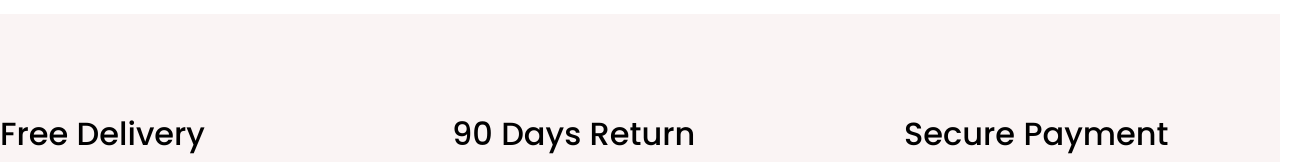
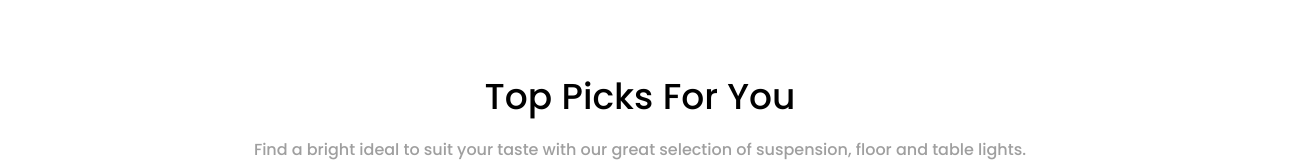
Before and after one commit to Rakib-Hassan-web/furniture-e-commarche-project-with-react, a React (Vite) app: page /ProductDetailsPage/1 in a window 1280 px wide. Shown: the part 668-830 px from the top of the page, 1305 px wide, since content can reach past the window. Built offline with nearby package versions, Linux system fonts and the light colour scheme; no server answers.

Commit message:
top pick components call in detail page

```diff
--- a/src/Pages/ProductDetailsPage.jsx
+++ b/src/Pages/ProductDetailsPage.jsx
@@ -6,6 +6,7 @@ import { FiPlusCircle } from "react-icons/fi";
 import { GoPlusCircle } from "react-icons/go";
 import { HiOutlineMinusCircle } from "react-icons/hi";
 import { useParams } from "react-router";
+import Top_Picks from "../Components/Top_Picks";
 
 export default function ProductPage() {
   const [product, setproduct] = useState({});
@@ -27,6 +28,7 @@ export default function ProductPage() {
   console.log(product);
 
   return (
+    <>
     <div className="min- bg-white flex  justify-center py-30 ">
       <div className="grid grid-cols-1 md:grid-cols-2 gap-10 max-w-6xl w-full">
         {/* Left Side - Images */}
@@ -134,5 +136,7 @@ export default function ProductPage() {
         </div>
       </div>
     </div>
+      <Top_Picks/>
+      </>
   );
 }
--- a/src/Pages/ShopPage.jsx
+++ b/src/Pages/ShopPage.jsx
@@ -8,9 +8,10 @@ import BreadCrumb from '../Components/BreadCrumb'
 import bredImg from '../assets/images/Rectangle 1.png'
 import bredlogo from '../assets/images/Breadcrumblogo.png'
 import { useNavigate, useParams } from 'react-router'
+import Top_Picks from '../Components/Top_Picks'
 
 const ShopPage = () => {
-  const perams = useParams();
+
   const navigate =useNavigate()
   const [products, setProducts] = useState([]);
   const [page, setPage] = useState(1);
@@ -35,15 +36,6 @@ const ShopPage = () => {
   }
 
 
-
-  //   useEffect(() => {
-  //   axios
-  //     .get(`https://api.escuelajs.co/api/v1/products/${perams.proIds}`)
-  //     .then((res) => { console.log(res.data); })
-  //     .catch((error) => console.log("error dichhe", error));
-  // }, []);
-
-  // console.log(products)
 
 
   const start = (page - 1) * itemsPerPage;
@@ -84,6 +76,8 @@ return (
   </section>
 
 
+
+
 {/* <ProductDetailsPage/> */}
 
 
```
